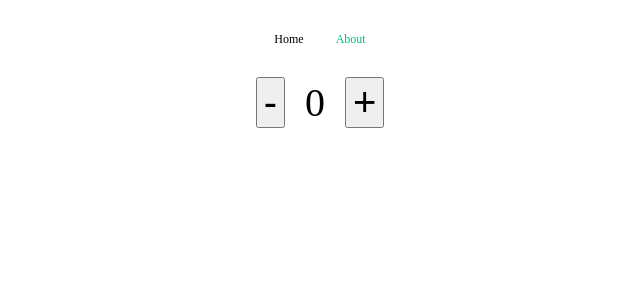
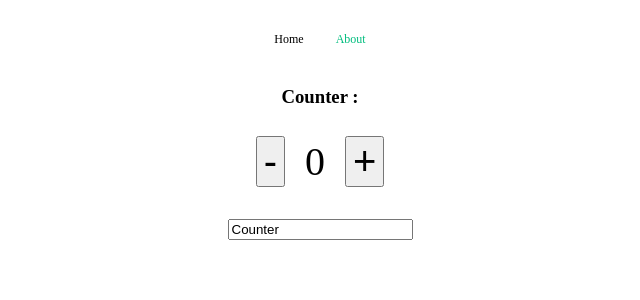
Before and after one commit to nafisahmed42018/vue3-dc, a Vue app: page / in a window 1280 px wide. Shown: the top 300 px of the page, without its empty margins (320-960 px from the left). Built offline with nearby package versions, Linux system fonts and the light colour scheme.

Commit message:
module finished

```diff
--- a/src/views/Home.vue
+++ b/src/views/Home.vue
@@ -1,9 +1,14 @@
 <template>
   <div class="home">
+    <h3>{{ counterData.title }} :</h3>
     <div>
       <button class="btn" @click="decrement">-</button>
-      <span class="counter">{{ counter }}</span>
+      <span class="counter">{{ counterData.count }}</span>
       <button class="btn" @click="increment">+</button>
+    </div>
+    <div class="edit">
+      <h4>{{inp}}</h4>
+      <input v-model="counterData.title" type="text" />
     </div>
   </div>
 </template>
@@ -26,13 +31,43 @@ export default {
   }
 }
 </script> -->
+
+<!-- Composition API v1 -->
+
+<!-- <script>
+  export default{
+    write everything in setup function
+    setup() {
+      const counter = Vue.ref(0)
+      const increment = () => counter.value++
+      const decrement = () => counter.value--
+      return {
+        counter,
+        increment,
+        decrement
+      }
+    }
+  }
+</script> -->
+
+<!-- Composition API v2 -->
+
 <script setup>
-import { ref } from 'vue'
+import { ref, reactive } from 'vue'
 
-const counter = ref(0)
+// reference
+// const counter = ref(0)
+// const counterTitle = ref('Counter')
+// non-reactive data
+// const inputLabel = 'Edit counter title :'
 
-const increment = () => counter.value++
-const decrement = () => counter.value--
+const counterData = reactive({
+  count: 0,
+  title: 'Counter'
+})
+console.log(counterData)
+const increment = () => counterData.count++
+const decrement = () => counterData.count--
 </script>
 
 <style scoped>
@@ -45,4 +80,8 @@ const decrement = () => counter.value--
   font-size: 40px;
   margin: 10px;
 }
+
+.edit {
+  margin-top: 20px;
+}
 </style>
```
